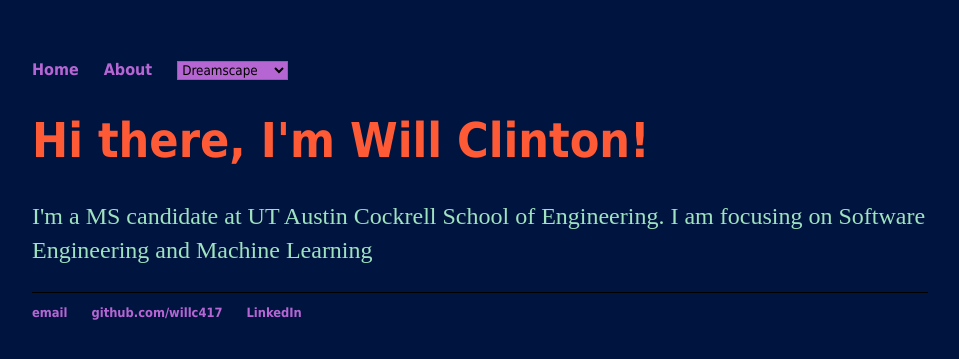
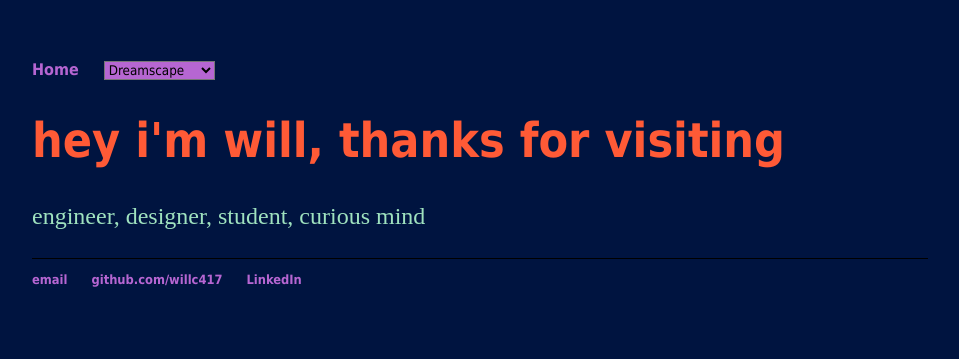
Before and after one commit to willc417/willc417.github.io, a Jekyll site: the page built from index.html, in a window 1280 px wide. Shown: the top 359 px of the page, without its empty margins (160-1119 px from the left). Built offline with Jekyll 4.4.1, drawn with Linux system fonts in a browser that asks for light colours.

Commit message:
Text Changes

```diff
--- a/_layouts/default.html
+++ b/_layouts/default.html
@@ -10,8 +10,6 @@
 			<nav>
 	    		<ul>
 	        		<li><a href="/">Home</a></li>
-		        	<li><a href="/about">About</a></li>
-		        	<li>
 		        		<select onchange="changeTheme(this.selectedIndex)">
 						  <option>Dreamscape</option>
 						  <option>Dubble Bubble</option>
--- a/index.html
+++ b/index.html
@@ -2,8 +2,7 @@
 layout: default
 title: Will Clinton, Software Engineer
 ---
-	<h1 id="main_page_headline">Hi there, I'm Will Clinton!</h1>
-	<p id="main_page_tagline">I'm a MS candidate at UT Austin Cockrell School of Engineering. I am focusing on Software Engineering and Machine Learning
-	</p>
+	<h1 id="main_page_headline">hey i'm will, thanks for visiting</h1>
+	<p id="main_page_tagline">engineer, designer, student, curious mind</p>
 
 </div><!-- /.blurb -->
```
Also changed, not shown: about/index.html (deleted, +0 -8 lines).
